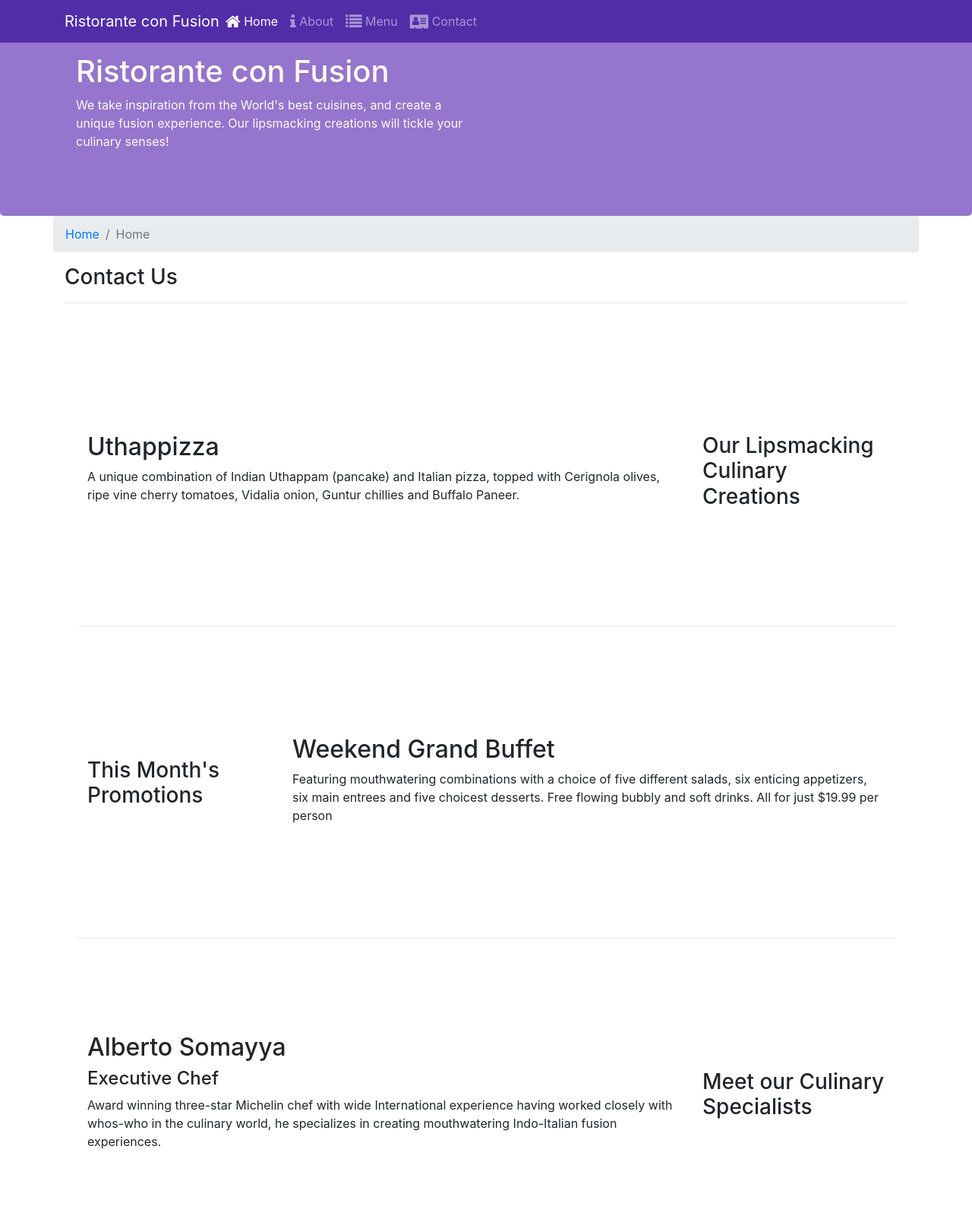
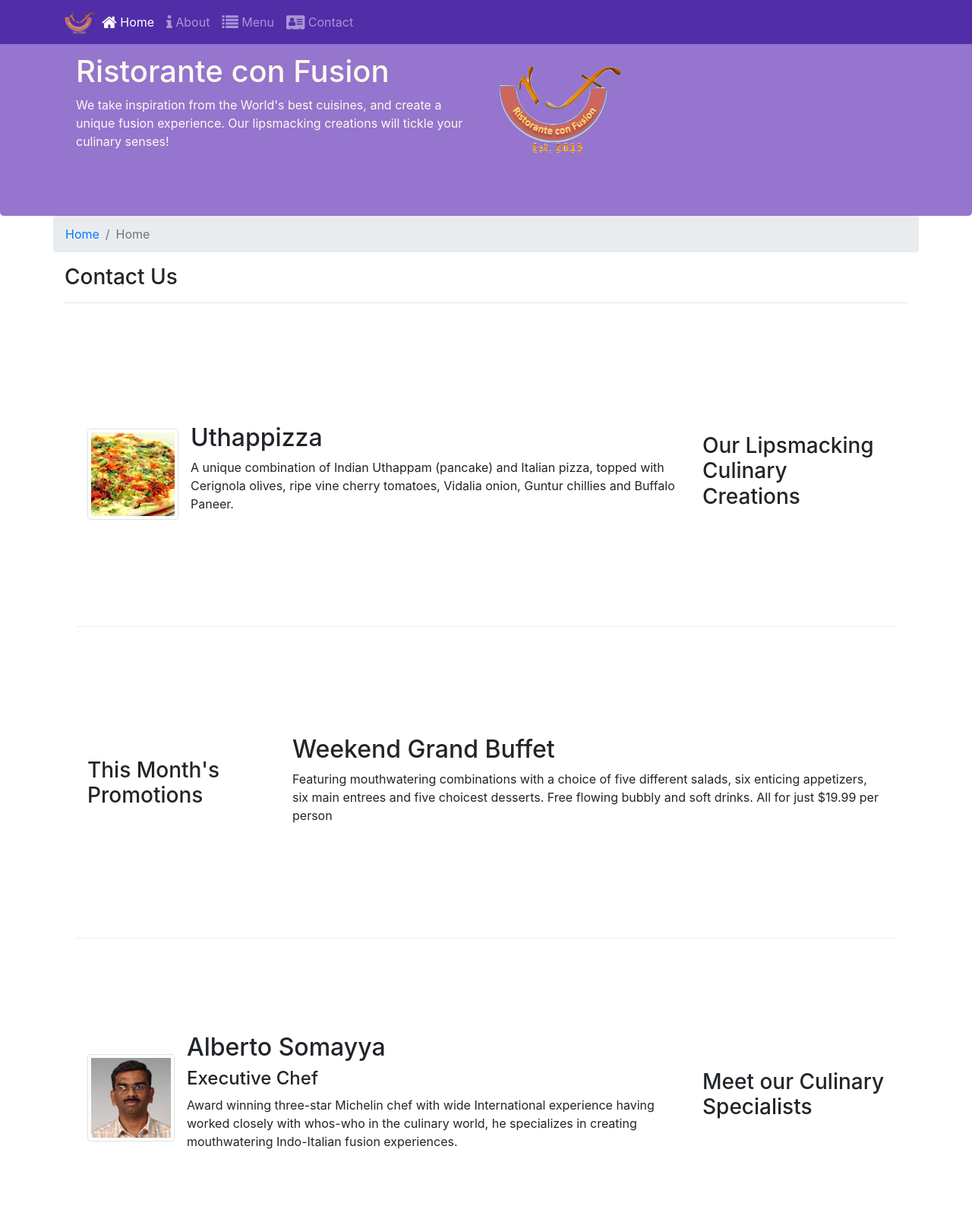
Before and after one commit to Pijush32/git-test, a website: page index.html in a window 1280 px wide. Shown: the top 1600 px of the page at 76% size. Drawn offline with nearby package versions, Linux system fonts and the light colour scheme.

Commit message:
image & media

```diff
--- a/index.html
+++ b/index.html
@@ -25,7 +25,7 @@
              <span class="navbar-toggler-icon"></span>
 
             </button>
-            <a class="navbar-brand mr-auto" href="#">Ristorante con Fusion</a>
+            <a class="navbar-brand mr-auto" href="#"><img src="img/logo.png" height="30" width="41"></a>
             <div class="collapse navbar-collapse" id="Navbar">
             <ul class="navbar-nav mr-auto">
                 <li class="nav-item active"><a class="nav-link" href="./index.html"><span class="fa fa-home fa-lg"></span> Home</a></li>
@@ -44,7 +44,8 @@
                     <h1>Ristorante con Fusion</h1>
                     <p>We take inspiration from the World's best cuisines, and create a unique fusion experience. Our lipsmacking creations will tickle your culinary senses!</p>
                 </div>
-                <div>
+                <div class="col-12 col-sm align-self-center">
+                    <img src="img/logo.png" class="img-fluid">
                 </div>
             </div>
         </div>
@@ -67,11 +68,16 @@
                 <h3>Our Lipsmacking Culinary Creations</h3>
             </div>
             <div class="col col-sm order-sm-first col-md">
-                <h2>Uthappizza</h2>
-                <p>A unique combination of Indian Uthappam (pancake) and Italian pizza, topped with Cerignola olives, ripe vine cherry tomatoes, Vidalia onion, Guntur chillies and Buffalo Paneer.</p>
+                <div class="media">
+                    <img class="d-flex mr-3 img-thumbnail align-self-center" src="img/uthappizza.png" alt="uthappizza">
+                    <div class="media-body">
+
+                <h2 class="mt-0">Uthappizza</h2>
+                <p class="d-none d-sm-block">A unique combination of Indian Uthappam (pancake) and Italian pizza, topped with Cerignola olives, ripe vine cherry tomatoes, Vidalia onion, Guntur chillies and Buffalo Paneer.</p>
             </div>
         </div>
-
+    </div>
+</div>
 
         <div class="row row-content align-items-center">
             <div class="col-12 col-sm-4 col-md-3">
@@ -88,12 +94,16 @@
                 <h3>Meet our Culinary Specialists</h3>
             </div>
             <div class="col col-sm order-sm-first col-md">
-                <h2>Alberto Somayya</h2>
+                <div class="media">
+                    <img class="d-flex mr-3 img-thumbnail align-self-center" src="img/alberto.png" alt="alberto">
+                    <div class="media-body">
+                <h2 class="mt-0">Alberto Somayya</h2>
                 <h4>Executive Chef</h4>
-                <p>Award winning three-star Michelin chef with wide International experience having worked closely with whos-who in the culinary world, he specializes in creating mouthwatering Indo-Italian fusion experiences. </p>
+                <p class="d-none d-sm-block">Award winning three-star Michelin chef with wide International experience having worked closely with whos-who in the culinary world, he specializes in creating mouthwatering Indo-Italian fusion experiences. </p>
             </div>
         </div>
     </div>
+</div>
 
     <footer class="footer">
         <div class="container">
```
Also changed, not shown: aboutus.html (+3 -2 lines), contactus.html (+3 -2 lines), img/alberto.png (added), img/buffet.png (added), img/logo.png (added), img/uthappizza.png (added), 1 other file.
